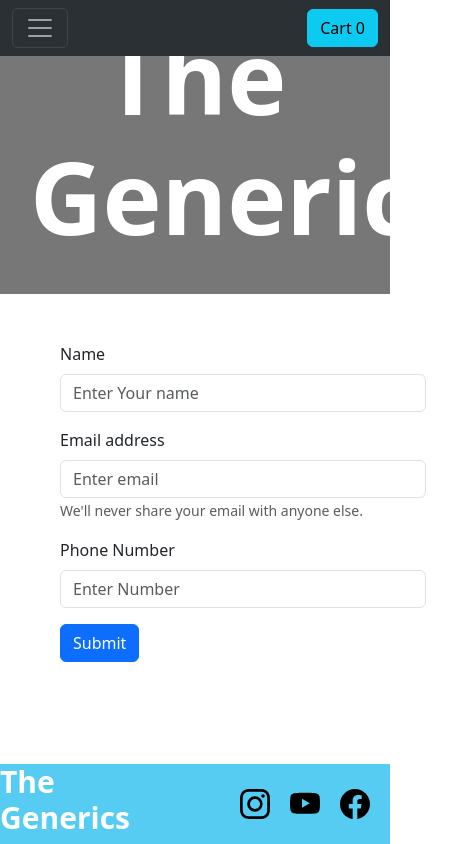
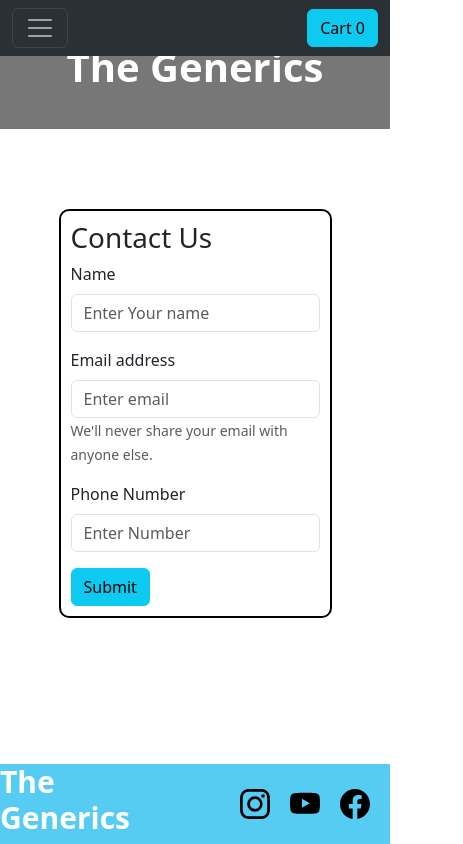
Before and after one commit to Fardeen2001/E-Commerce_React_app, a React (Create React App) app: page /Contact in a window 390 px wide. Shown: the whole page, 463 px wide, since content can reach past the window. Built offline with nearby package versions, Linux system fonts and the light colour scheme.

Commit message:
form changed

```diff
--- a/src/Components/Header/Header.module.css
+++ b/src/Components/Header/Header.module.css
@@ -1,5 +1,5 @@
 .title {
-  width: 100%;
+  width: 100vw;
   background-color: #777777;
   padding: 0 30px 30px;
   margin-top: 4%;
@@ -10,3 +10,19 @@
   color: #fff;
   text-align: center;
 }
+@media screen and (max-width: 768px) {
+  .title h1 {
+    font-size: 60px;
+  }
+  .title {
+    margin-top: 8%;
+  }
+}
+@media screen and (max-width: 500px) {
+  .title h1 {
+    font-size: 40px;
+  }
+  .title {
+    margin-top: 11%;
+  }
+}
--- a/src/Components/Layout/Contact/Contact.js
+++ b/src/Components/Layout/Contact/Contact.js
@@ -22,7 +22,7 @@ const Contact = (props) => {
   };
   return (
     <>
-      <Header />
+      {/* <Header />
 
       <Form onSubmit={submitHandler}>
         <Container className="m-5">
@@ -57,7 +57,54 @@ const Contact = (props) => {
             Submit
           </Button>
         </Container>
-      </Form>
+      </Form> */}
+      <Header />
+      <Container
+        style={{
+          border: "2px solid black",
+          borderRadius: "10px",
+          padding: "10px",
+          width: "70vw",
+          height: "auto",
+          marginBlock: "80px",
+        }}
+      >
+        <Form onSubmit={submitHandler}>
+          <h1>Contact Us</h1>
+          <Form.Group className="mb-3" controlId="formBasicName">
+            <Form.Label>Name</Form.Label>
+            <Form.Control
+              type="text"
+              placeholder="Enter Your name"
+              ref={nameRef}
+            />
+          </Form.Group>
+          <Form.Group className="mb-3" controlId="formBasicEmail">
+            <Form.Label>Email address</Form.Label>
+            <Form.Control
+              type="email"
+              placeholder="Enter email"
+              ref={emailRef}
+              required
+            />
+            <Form.Text className="text-muted">
+              We'll never share your email with anyone else.
+            </Form.Text>
+          </Form.Group>
+          <Form.Group className="mb-3" controlId="formBasicNumber">
+            <Form.Label>Phone Number</Form.Label>
+            <Form.Control
+              type="number"
+              placeholder="Enter Number"
+              ref={numberRef}
+            />
+          </Form.Group>
+          <Button variant="info" type="submit">
+            Submit
+          </Button>
+        </Form>
+      </Container>
+
       <Footer />
     </>
   );
```
